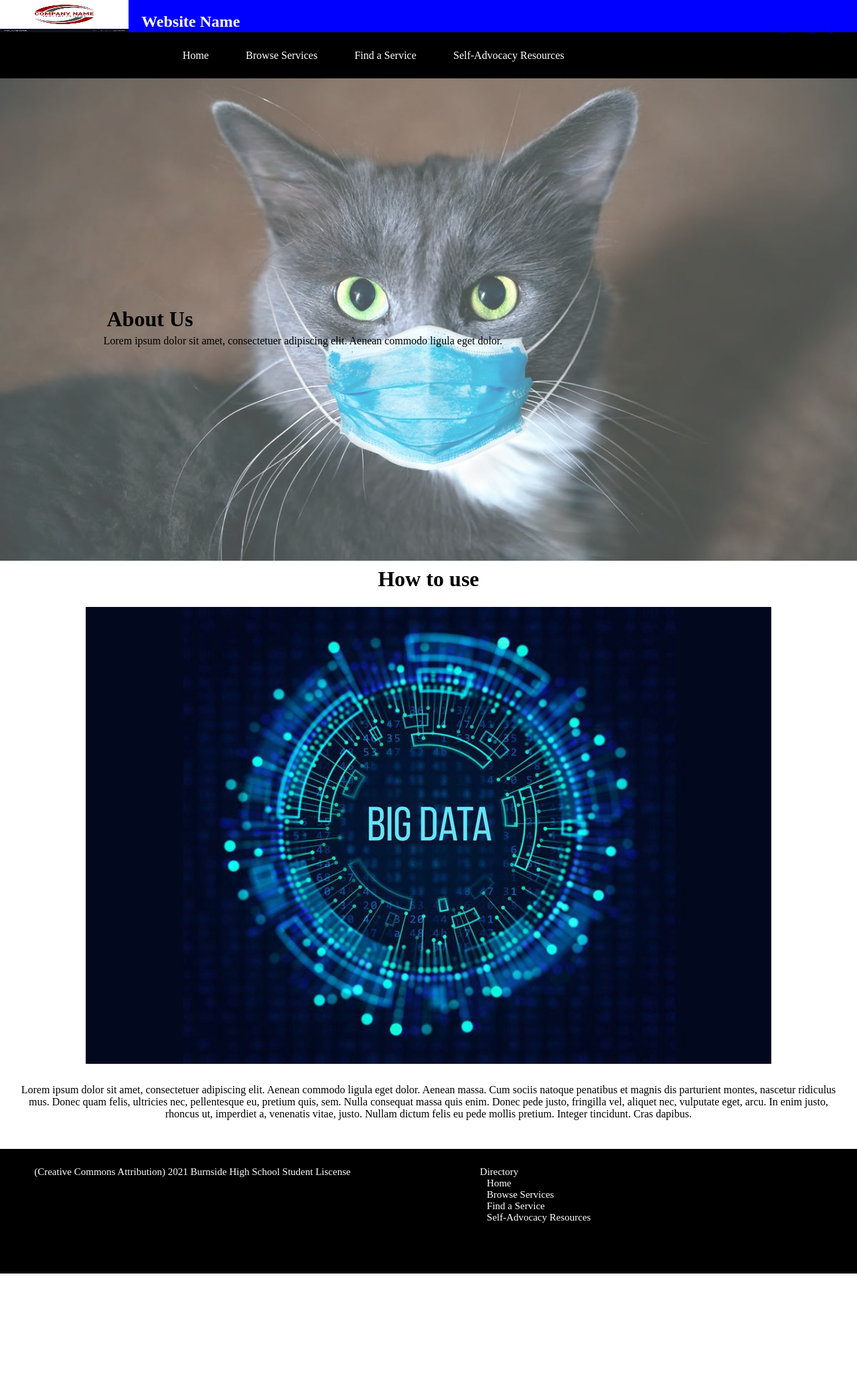
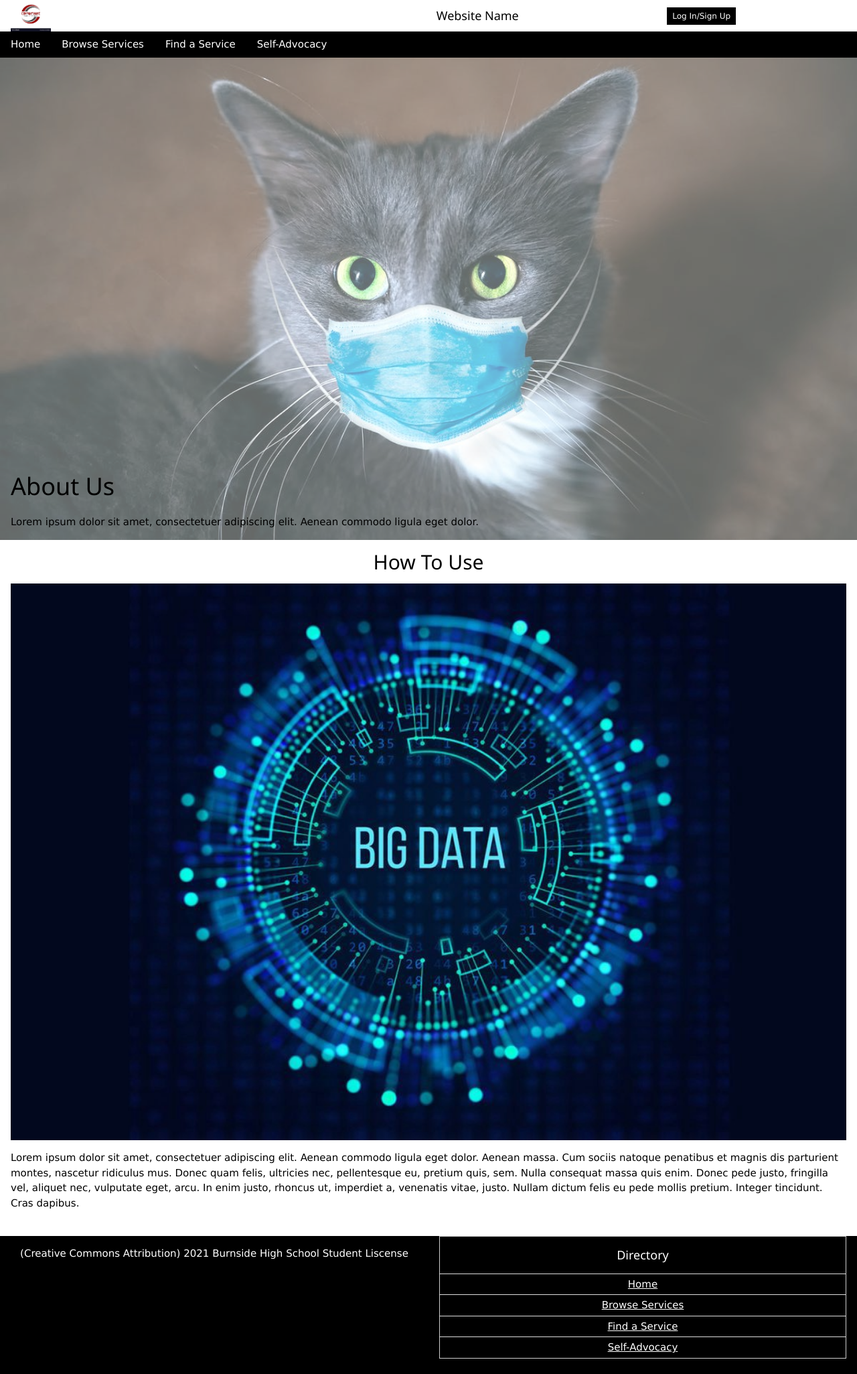
Before and after one commit to evelynAtlas/YouthHealthSite, a Flask app: page / in a window 1280 px wide. Shown: the whole page at 67% size. Before the commit the page ends 1901 px from the top, so only its background shows below. Run offline with Flask 2, Linux system fonts and the light colour scheme.

Commit message:
Converted Hardcoded CSS to W3.CSS
I re-did my entire CSS styling using the W3.CSS framework. There's still a problem with the header.

```diff
--- a/main.py
+++ b/main.py
@@ -33,7 +33,8 @@ def new_option(location, name, blurb, requirements, accessibility):
 
 @app.route("/browse")
 def browse():
-  return render_template("browse.html")
+  results = HealthOption.query.all()
+  return render_template("browse.html", results=results)
 
 
 @app.route("/advocacy")
--- a/static/css/style.css
+++ b/static/css/style.css
@@ -1,126 +1,15 @@
-/*removes default space*/
-* {
-  margin: 0;
+.header {
+  height: 15%;
 }
 
-html {
-  text-align: center;
-  height: 100%; /*ensures page extends to fit screen*/
-}
-
-header {
-  background-color: blue;
-  margin: 0px;
-  color: white;
-  width: 100%;
-  height: 6%;
-}
-
-.logo {
-  width: 15%;
-  height: 100%;
-  float: left;
-}
-
-h1 {
-  margin: 5px;
-  font-weight: bold;
-}
-
-h2 {
-  float: left;
-  padding: 1.5%;
-}
-
-.login {
-  float: right;
-  padding: 2.5%
-}
-
-body {
-  background-attachment: fixed;
-  background-position: center;
-  height: 100%;
-  bottom: 0;
-}
-
-nav {
-  width: 100%;
-  background-color: black;
-  padding-top: 2%;
-  padding-bottom: 2%;
-}
-
-/*styles the links in the nav*/
-ul {
-  list-style-type: none;
-  padding: 0;
-}
-
-li {
-  display: inline;
-}
-
-li a {
-  color: white;
-  padding: 2%;
-  white-space: nowrap;
-}
-
-a {
-  text-decoration: none;
-}
-
-.about_us {
-  position: relative;
-  text-align: left;
-  color: black;
-}
-
-.about_text {
-  position: absolute;
-  top: 50%;
-  left: 40%;
-  transform: translate(-60%, -40%);
+.logo_img {
+  width: 10%;
 }
 
 .homepage_img {
-  height: 50%;
   width: 100%;
-  opacity: 0.7;
 }
 
 .example_img {
-  height: 20%;
-  width: 80%;
-}
-
-.how_to_use {
-  margin: 2%;
-}
-
-footer {
-  text-align: center;
-  font-size: 15px;
-  padding-top: 2%;
-  height: 20%;
-  background-color: black;
-  color: white;
-  bottom: 0;
-  position: relative;
   width: 100%;
 }
-
-.right_footer {
-  float: right;
-  margin-right: 4%;
-  width: 40%;
-  text-align: left;
-}
-
-.left_footer {
-  float: left;
-  margin-left: 4%;
-  width: 40%;
-  text-align: left;
-}
--- a/templates/browse.html
+++ b/templates/browse.html
@@ -2,6 +2,10 @@
 
 {% block content %}
 
+{% for item in results %}
+  {{ item.name }}
+{% endfor %}
+
 <p>Browse here sometime...</p>
 
 {% endblock %}
--- a/templates/footer.html
+++ b/templates/footer.html
@@ -1,14 +1,16 @@
 <footer>
-  <div class="left_footer">
-    <p>(Creative Commons Attribution) 2021 Burnside High School Student Liscense</p>
-  </div>
-  <div class="right_footer">
-    <p>Directory</p>
-    <ul>
-      <li><a href="/">Home</a></li><br>
-      <li><a href="/browse">Browse Services</a></li><br>
-      <li><a href="/find_a_service">Find a Service</a></li><br>
-      <li><a href="/advocacy">Self-Advocacy Resources</a></li>
-    </ul>
+  <div class="w3-row w3-black">
+    <div class="w3-half w3-container w3-center">
+      <p>(Creative Commons Attribution) 2021 Burnside High School Student Liscense</p>
+    </div>
+    <div class="w3-half w3-container">
+      <ul class="w3-ul w3-center w3-border">
+        <li class="w3-padding-small"><h5>Directory</h5></li>
+        <li class="w3-padding-small"><a href="/">Home</a></li>
+        <li class="w3-padding-small"><a href="/browse" >Browse Services</a></li>
+        <li class="w3-padding-small"><a href="/find_a_service">Find a Service</a></li>
+        <li class="w3-padding-small"><a href="/advocacy">Self-Advocacy</a></li>
+      </ul><br>
+    </div>
   </div>
 </footer>
--- a/templates/header.html
+++ b/templates/header.html
@@ -1,5 +1,5 @@
-<header>
-  <img src="/static/images/basic_logo.png" class="logo">
-  <h2>Website Name</h2>
-  <a href="/login" class="login">Log In/Sign Up</a>
+<header class="w3-cell-row">
+  <div class="w3-container w3-cell w3-cell-middle w3-circle"><img src="static/images/basic_logo.png" class="logo_img"></div>
+  <div class="w3-container w3-cell w3-cell-middle"><h5>Website Name</h5></div>
+  <div class="w3-container w3-cell w3-cell-middle"><a href="/login" class="w3-btn w3-black w3-small w3-padding-small">Log In/Sign Up</a></div>
 </header>
--- a/templates/home.html
+++ b/templates/home.html
@@ -2,16 +2,14 @@
 
 {% block content %}
 
-<div class="about_us">
-  <img src="/static/images/cat_in_mask.jpg" class="homepage_img">
-  <div class="about_text">
-    <h1>About Us</h1>
-    <p>Lorem ipsum dolor sit amet, consectetuer adipiscing elit. Aenean commodo ligula eget dolor.</p>
-  </div>
+<div class="w3-display-container">
+  <img src="/static/images/cat_in_mask.jpg" class="homepage_img w3-opacity">
+  <div class="w3-display-bottomleft w3-container"><h1>About Us</h1>
+  <p>Lorem ipsum dolor sit amet, consectetuer adipiscing elit. Aenean commodo ligula eget dolor.</p></div>
 </div>
 
-<div>
-  <h1>How to use</h1><br>
+<div class="w3-container">
+  <h2 class="w3-center">How To Use</h2>
   <img src="/static/images/data.jpg" class="example_img"><br>
   <p class="how_to_use">Lorem ipsum dolor sit amet, consectetuer adipiscing elit. Aenean commodo ligula eget dolor. Aenean massa. Cum sociis natoque penatibus et magnis dis parturient montes, nascetur ridiculus mus. Donec quam felis, ultricies nec, pellentesque eu, pretium quis, sem. Nulla consequat massa quis enim. Donec pede justo, fringilla vel, aliquet nec, vulputate eget, arcu. In enim justo, rhoncus ut, imperdiet a, venenatis vitae, justo. Nullam dictum felis eu pede mollis pretium. Integer tincidunt. Cras dapibus.</p><br>
 </div>
--- a/templates/layout.html
+++ b/templates/layout.html
@@ -4,7 +4,9 @@
 		<title>My Site</title>
     <meta charset="UTF-8">
     <meta name="viewport" content="width=device-width, initial-scale=1.0">
+    <link rel="stylesheet" href="https://cdnjs.cloudflare.com/ajax/libs/normalize/8.0.1/normalize.min.css" integrity="sha512-NhSC1YmyruXifcj/KFRWoC561YpHpc5Jtzgvbuzx5VozKpWvQ+4nXhPdFgmx8xqexRcpAglTj9sIBWINXa8x5w==" crossorigin="anonymous" referrerpolicy="no-referrer" />
     <link href="{{ url_for('static',filename='css/style.css') }}" rel="stylesheet" type="text/css">
+    <link rel="stylesheet" href="https://www.w3schools.com/w3css/4/w3.css">
   </head>
   <body>
     {% include 'header.html' %}
--- a/templates/nav.html
+++ b/templates/nav.html
@@ -1,8 +1,8 @@
 <nav>
-  <ul>
-    <li><a href="/">Home</a></li>
-    <li><a href="/browse">Browse Services</a></li>
-    <li><a href="/find_a_service">Find a Service</a></li>
-    <li><a href="/advocacy">Self-Advocacy Resources</a></li>
-  </ul>
+  <div class="w3-bar w3-black">
+    <a href="/" class="w3-bar-item w3-button">Home</a>
+    <a href="/browse" class="w3-bar-item w3-button">Browse Services</a>
+    <a href="/find_a_service" class="w3-bar-item w3-button">Find a Service</a>
+    <a href="/advocacy" class="w3-bar-item w3-button">Self-Advocacy</a>
+  </div>
 </nav>
```
